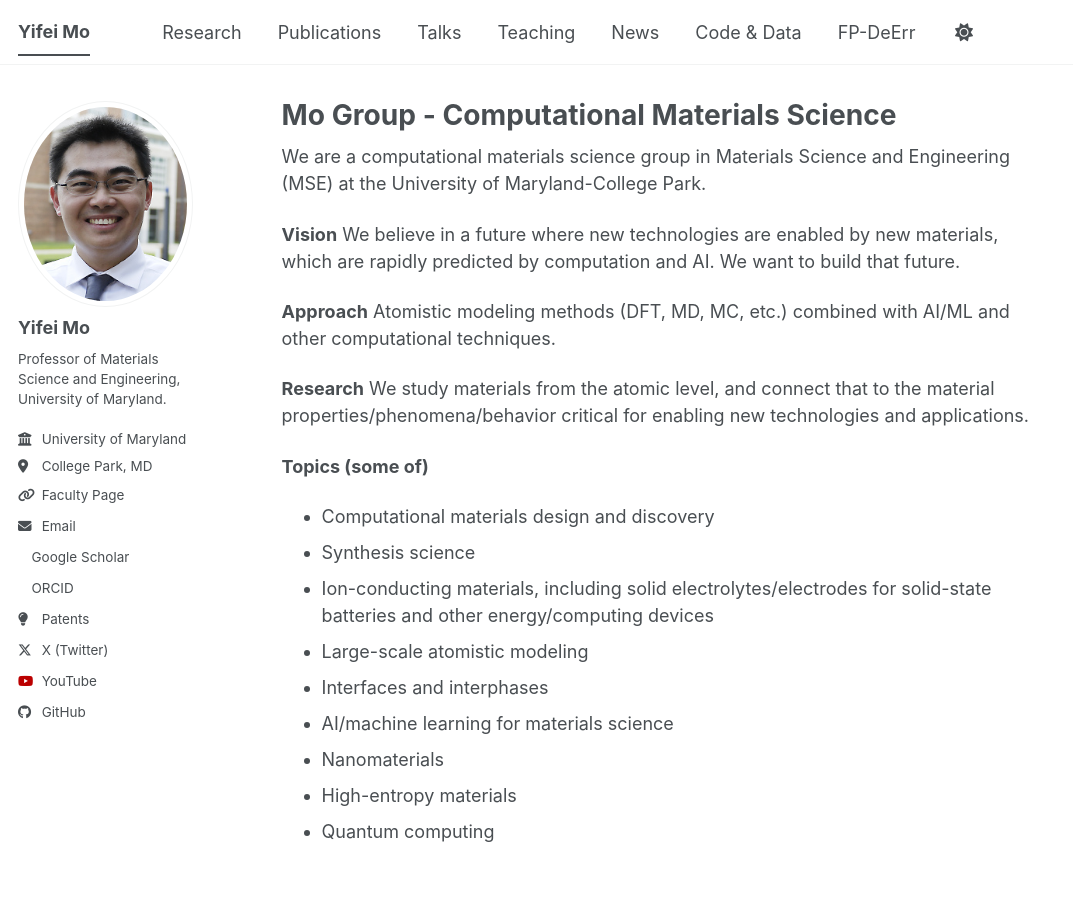
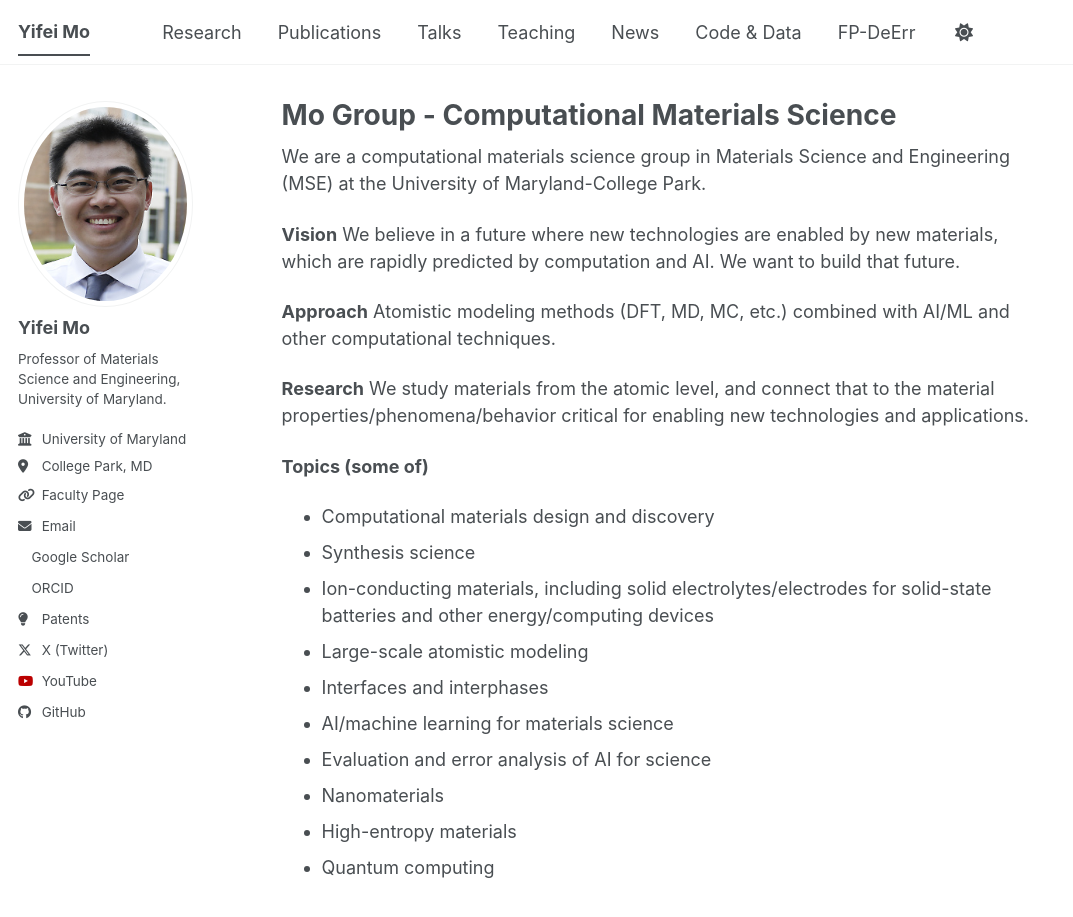
Before and after one commit to yifeimo/yifeimo.github.io, a Jekyll site: the page built from _pages/about.md, in a window 1280 px wide and 926 px high. Shown: the top 917 px of the window, without its empty margins (0-1073 px from the left). Built offline with Jekyll 4.4.1, drawn with Linux system fonts in a browser that asks for light colours; a style sheet for code colours, icons or effects is not loaded.

Commit message:
Add AI evaluation topic to home page
Co-Authored-By: Claude Opus 5.5 <noreply@anthropic.com>

```diff
--- a/_pages/about.md
+++ b/_pages/about.md
@@ -22,6 +22,7 @@ We are a computational materials science group in Materials Science and Engineer
 * Large-scale atomistic modeling
 * Interfaces and interphases
 * AI/machine learning for materials science
+* Evaluation and error analysis of AI for science
 * Nanomaterials
 * High-entropy materials
 * Quantum computing
```
